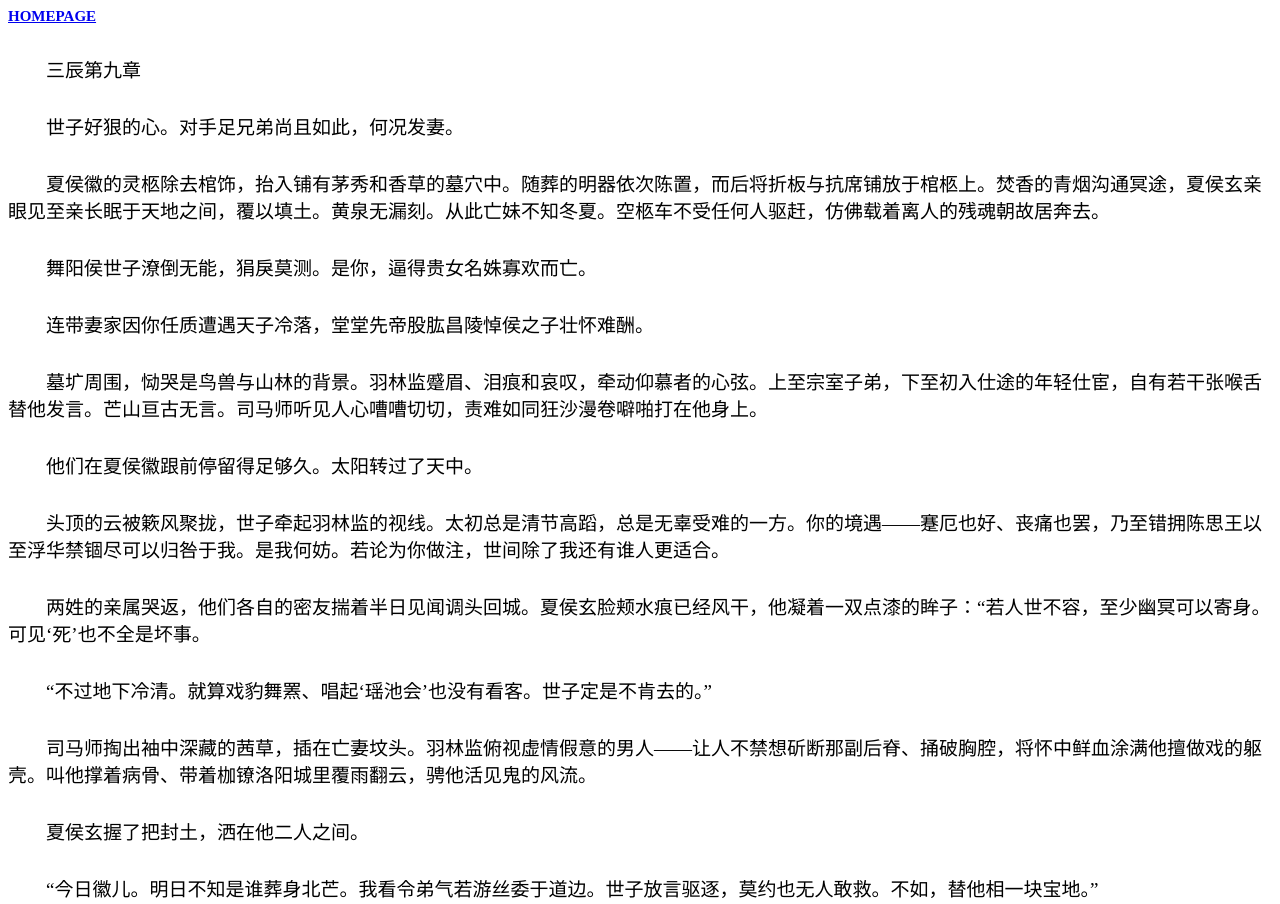
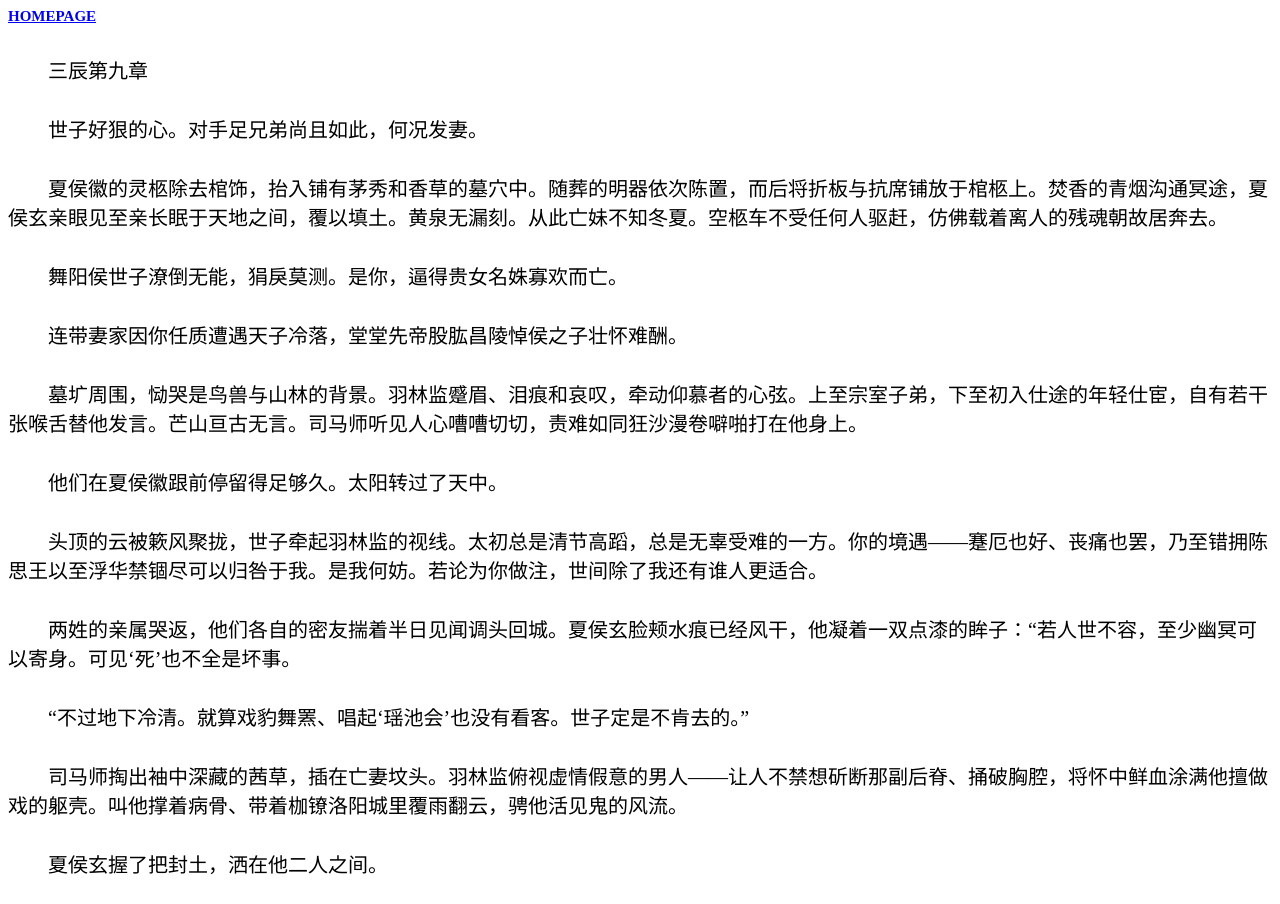
Before and after one commit to materia-prima/materia-prima.github.io, a plain HTML site: page 9.html in a window 1280 px wide. Shown: the top 904 px of the page. Drawn offline with Linux system fonts and the light colour scheme.

Commit message:
Update 9.html

```diff
--- a/9.html
+++ b/9.html
@@ -4,7 +4,7 @@
 <title>【魏晋】三辰（234-235）</title>
 <style>
 .kge{ text-indent:2em}
-.kge{ font-size:19px}
+.kge{ font-size:20px}
 p{margin: 30px auto}
 
 .homepage{ font-size:15px}
```
